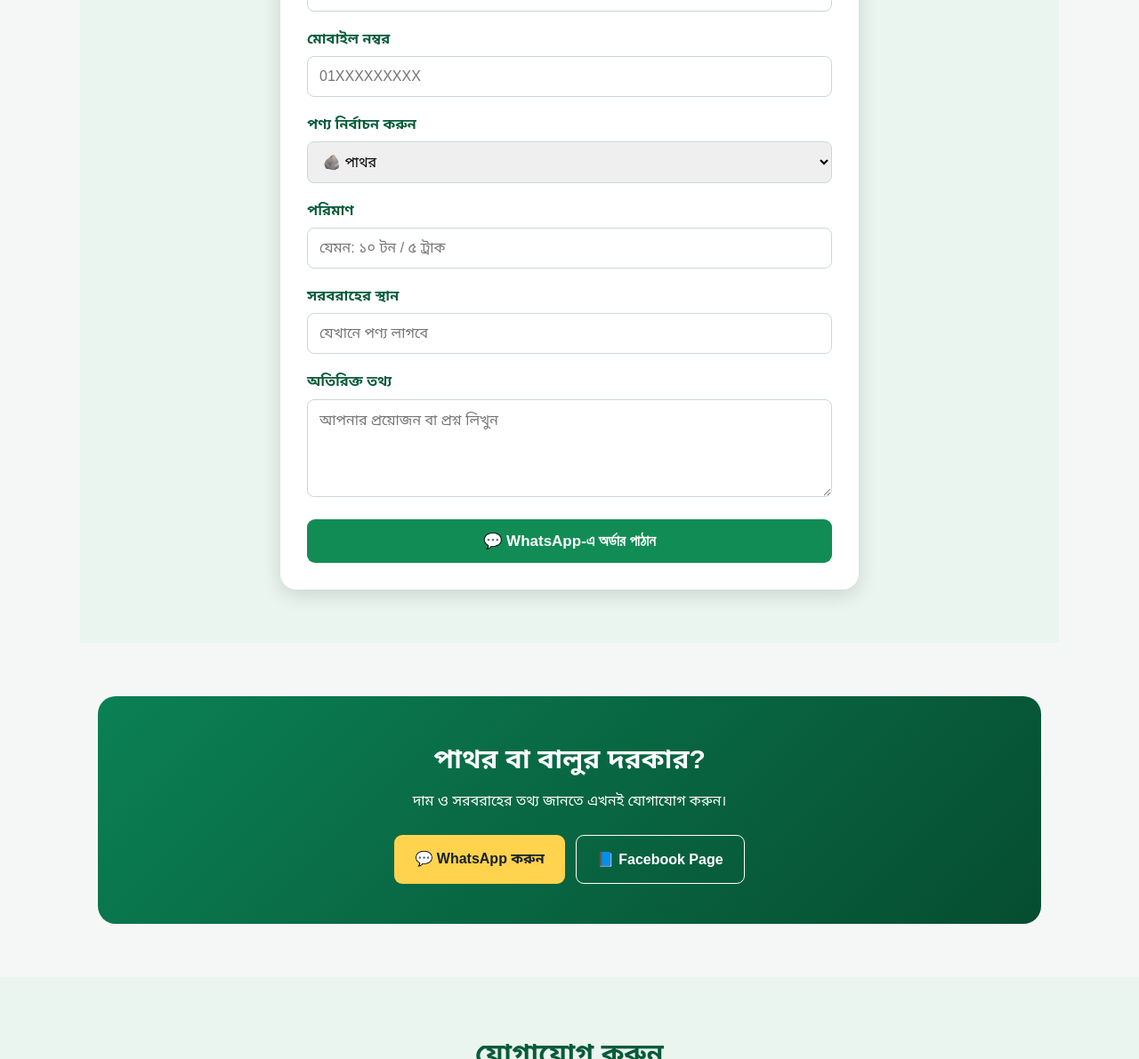
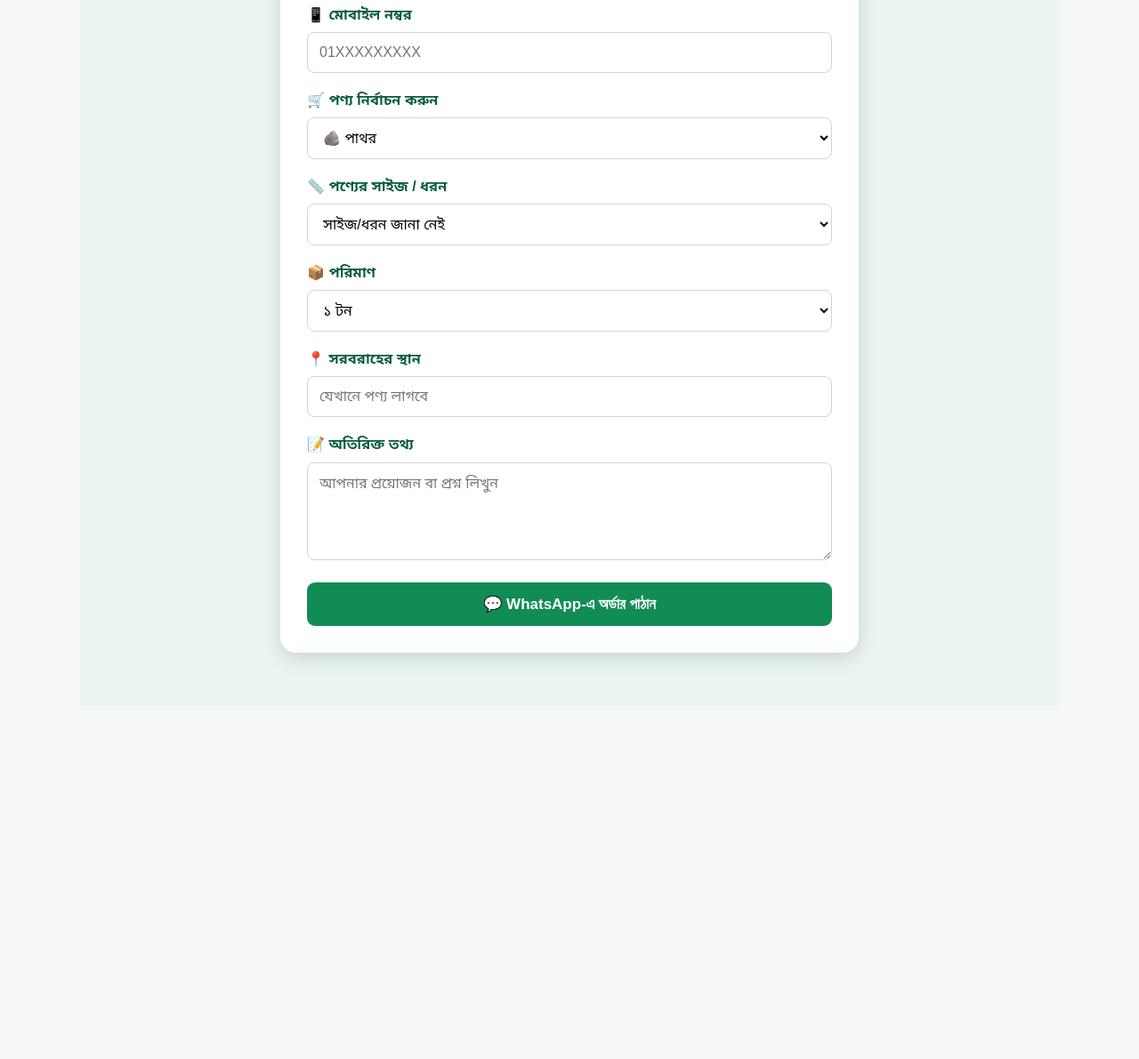
Before and after one commit to technicaldice-rafiq/ms-rahima-traders-, a plain HTML site: page index.html in a window 1280 px wide. Shown: the part 2303-3494 px from the top of the page at 89% size. After the commit the page ends 3217 px from the top, so only its background shows below. Drawn offline with Linux system fonts and the light colour scheme.

Commit message:
Update index.html

```diff
--- a/index.html
+++ b/index.html
@@ -238,6 +238,7 @@ border:1px solid #ccd8d2;
 border-radius:8px;
 font-size:16px;
 font-family:inherit;
+background:white;
 }
 
 .form-group textarea{
@@ -374,6 +375,8 @@ height:210px;
 </header>
 
 
+<!-- HERO -->
+
 <section class="hero" id="home">
 
 <div class="badge">
@@ -405,6 +408,8 @@ target="_blank">
 </section>
 
 
+<!-- PRODUCTS -->
+
 <section class="section" id="products">
 
 <h2 class="title">
@@ -429,7 +434,7 @@ alt="পাথর">
 </h3>
 
 <p>
-বিভিন্ন নির্মাণকাজের জন্য প্রয়োজনীয় পাথর সরবরাহ করা হয়। বড় অর্ডারের জন্য সরাসরি যোগাযোগ করুন।
+বিভিন্ন নির্মাণকাজের জন্য প্রয়োজনীয় পাথর সরবরাহ করা হয়।
 </p>
 
 <span class="price">
@@ -450,7 +455,7 @@ alt="বালু">
 </h3>
 
 <p>
-নির্মাণকাজের প্রয়োজন অনুযায়ী বালু সরবরাহ করা হয়। পাইকারি ও নিয়মিত অর্ডার গ্রহণ করা হয়।
+নির্মাণকাজের প্রয়োজন অনুযায়ী বালু সরবরাহ করা হয়।
 </p>
 
 <span class="price">
@@ -463,6 +468,8 @@ alt="বালু">
 
 </section>
 
+
+<!-- SERVICE -->
 
 <section class="section" id="service">
 
@@ -509,6 +516,8 @@ alt="বালু">
 
 </section>
 
+
+<!-- WHY US -->
 
 <section class="section" id="why">
 
@@ -561,6 +570,8 @@ alt="বালু">
 </section>
 
 
+<!-- ORDER FORM -->
+
 <section class="section order" id="order">
 
 <h2 class="title">
@@ -568,15 +579,18 @@ alt="বালু">
 </h2>
 
 <p class="subtitle">
-ফর্মটি পূরণ করে WhatsApp-এর মাধ্যমে অর্ডার পাঠান।
+ফর্মটি পূরণ করুন। আপনার তথ্য WhatsApp-এর মাধ্যমে আমাদের কাছে চলে যাবে।
 </p>
 
 <div class="order-box">
 
+
+<!-- NAME -->
+
 <div class="form-group">
 
 <label>
-আপনার নাম
+👤 আপনার নাম
 </label>
 
 <input
@@ -587,10 +601,12 @@ placeholder="আপনার নাম লিখুন">
 </div>
 
 
+<!-- PHONE -->
+
 <div class="form-group">
 
 <label>
-মোবাইল নম্বর
+📱 মোবাইল নম্বর
 </label>
 
 <input
@@ -601,10 +617,12 @@ placeholder="01XXXXXXXXX">
 </div>
 
 
+<!-- PRODUCT -->
+
 <div class="form-group">
 
 <label>
-পণ্য নির্বাচন করুন
+🛒 পণ্য নির্বাচন করুন
 </label>
 
 <select id="product">
@@ -626,24 +644,118 @@ placeholder="01XXXXXXXXX">
 </div>
 
 
+<!-- SIZE -->
+
 <div class="form-group">
 
 <label>
-পরিমাণ
+📏 পণ্যের সাইজ / ধরন
 </label>
 
-<input
-type="text"
-id="quantity"
-placeholder="যেমন: ১০ টন / ৫ ট্রাক">
+<select id="size">
+
+<option value="সাইজ/ধরন জানা নেই">
+সাইজ/ধরন জানা নেই
+</option>
+
+<option value="ছোট সাইজ">
+ছোট সাইজ
+</option>
+
+<option value="মাঝারি সাইজ">
+মাঝারি সাইজ
+</option>
+
+<option value="বড় সাইজ">
+বড় সাইজ
+</option>
+
+<option value="স্টোন চিপস">
+স্টোন চিপস
+</option>
+
+<option value="কংক্রিট পাথর">
+কংক্রিট পাথর
+</option>
+
+<option value="মোটা বালু">
+মোটা বালু
+</option>
+
+<option value="মাঝারি বালু">
+মাঝারি বালু
+</option>
+
+<option value="মিহি বালু">
+মিহি বালু
+</option>
+
+<option value="অন্যান্য">
+অন্যান্য
+</option>
+
+</select>
 
 </div>
 
 
+<!-- QUANTITY -->
+
 <div class="form-group">
 
 <label>
-সরবরাহের স্থান
+📦 পরিমাণ
+</label>
+
+<select id="quantity">
+
+<option value="১ টন">
+১ টন
+</option>
+
+<option value="৫ টন">
+৫ টন
+</option>
+
+<option value="১০ টন">
+১০ টন
+</option>
+
+<option value="২০ টন">
+২০ টন
+</option>
+
+<option value="১ ট্রাক">
+১ ট্রাক
+</option>
+
+<option value="২ ট্রাক">
+২ ট্রাক
+</option>
+
+<option value="৫ ট্রাক">
+৫ ট্রাক
+</option>
+
+<option value="১০ ট্রাক">
+১০ ট্রাক
+</option>
+
+<option value="অন্যান্য">
+অন্যান্য
+</option>
+
+</select>
+
+</div>
+
+
+<!-- LOCATION -->
+
+<div class="form-group">
+
+<label>
+📍 সরবরাহের স্থান
 </label>
 
 <input
@@ -654,10 +766,12 @@ placeholder="যেখানে পণ্য লাগবে">
 </div>
 
 
+<!-- MESSAGE -->
+
 <div class="form-group">
 
 <label>
-অতিরিক্ত তথ্য
+📝 অতিরিক্ত তথ্য
 </label>
 
 <textarea
@@ -680,79 +794,8 @@ onclick="sendOrder()">
 </section>
 
 
+<!-- CTA -->
+
 <section class="section">
 
-<div class="cta">
-
-<h2>
-পাথর বা বালুর দরকার?
-</h2>
-
-<p>
-দাম ও সরবরাহের তথ্য জানতে এখনই যোগাযোগ করুন।
-</p>
-
-<div class="buttons">
-
-<a class="btn primary"
-href="https://wa.me/8801715710115"
-target="_blank">
-💬 WhatsApp করুন
-</a>
-
-<a class="btn secondary"
-href="https://www.facebook.com/share/1DNaUmCP2K/"
-target="_blank">
-📘 Facebook Page
-</a>
-
-</div>
-
-</div>
-
-</section>
-
-
-<section class="contact">
-
-<div class="section" id="contact">
-
-<h2 class="title">
-যোগাযোগ করুন
-</h2>
-
-<p class="subtitle">
-অর্ডার, দাম ও সরবরাহ সম্পর্কে জানতে যোগাযোগ করুন।
-</p>
-
-<div class="contact-grid">
-
-
-<div class="contact-card">
-
-<div class="icon">📱</div>
-
-<h3>WhatsApp</h3>
-
-<p>
-<a href="https://wa.me/8801715710115"
-target="_blank">
-+8801715710115
-</a>
-</p>
-
-</div>
-
-
-<div class="contact-card">
-
-<div class="icon">📘</div>
-
-<h3>Facebook Page</h3>
-
-<p>
-<a href="https://www.facebook.com/share/1DNaUmCP2K/"
-target="_blank">
-আমাদের Facebook Page
-</a>
-</p>
+<div class="cta
```
